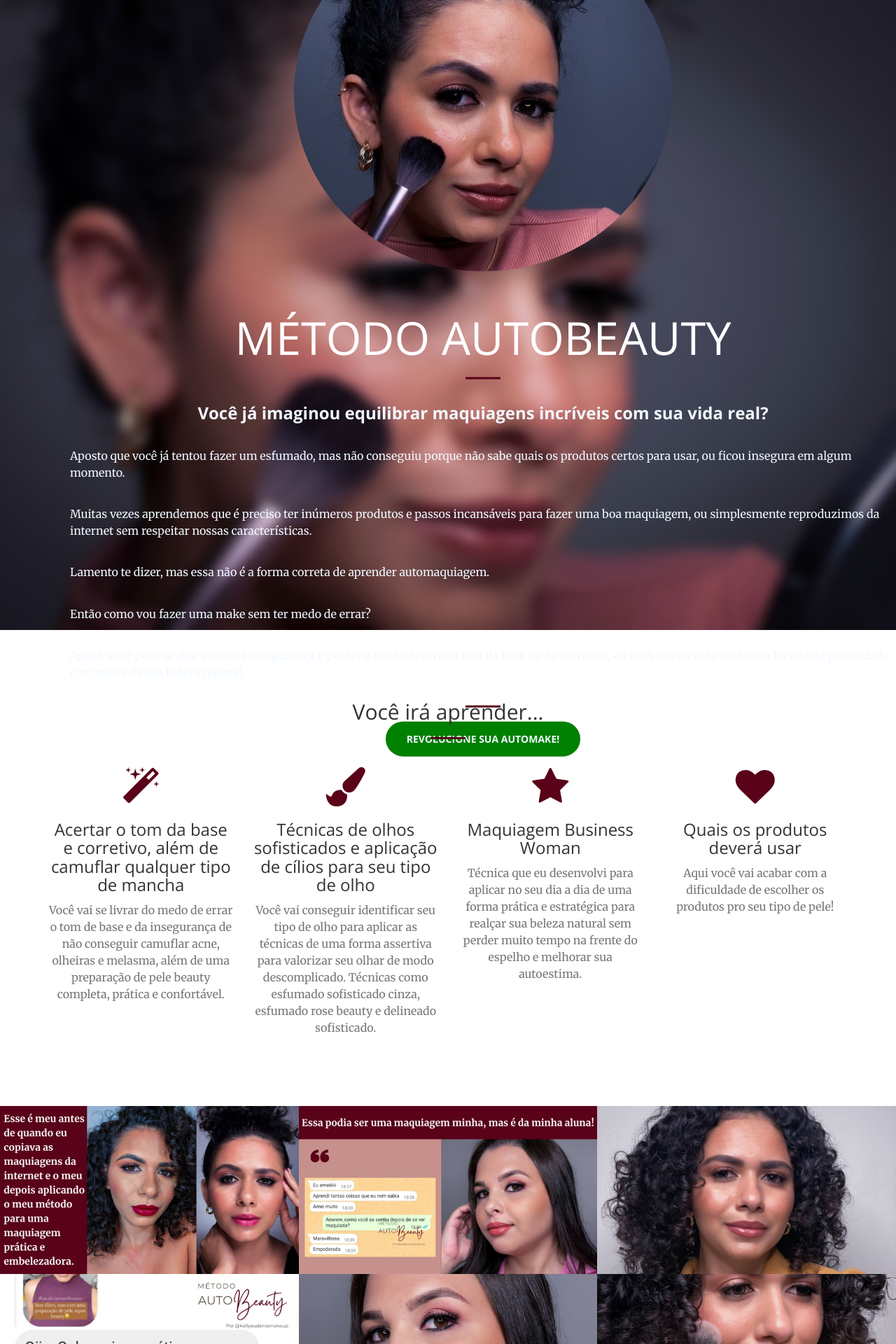
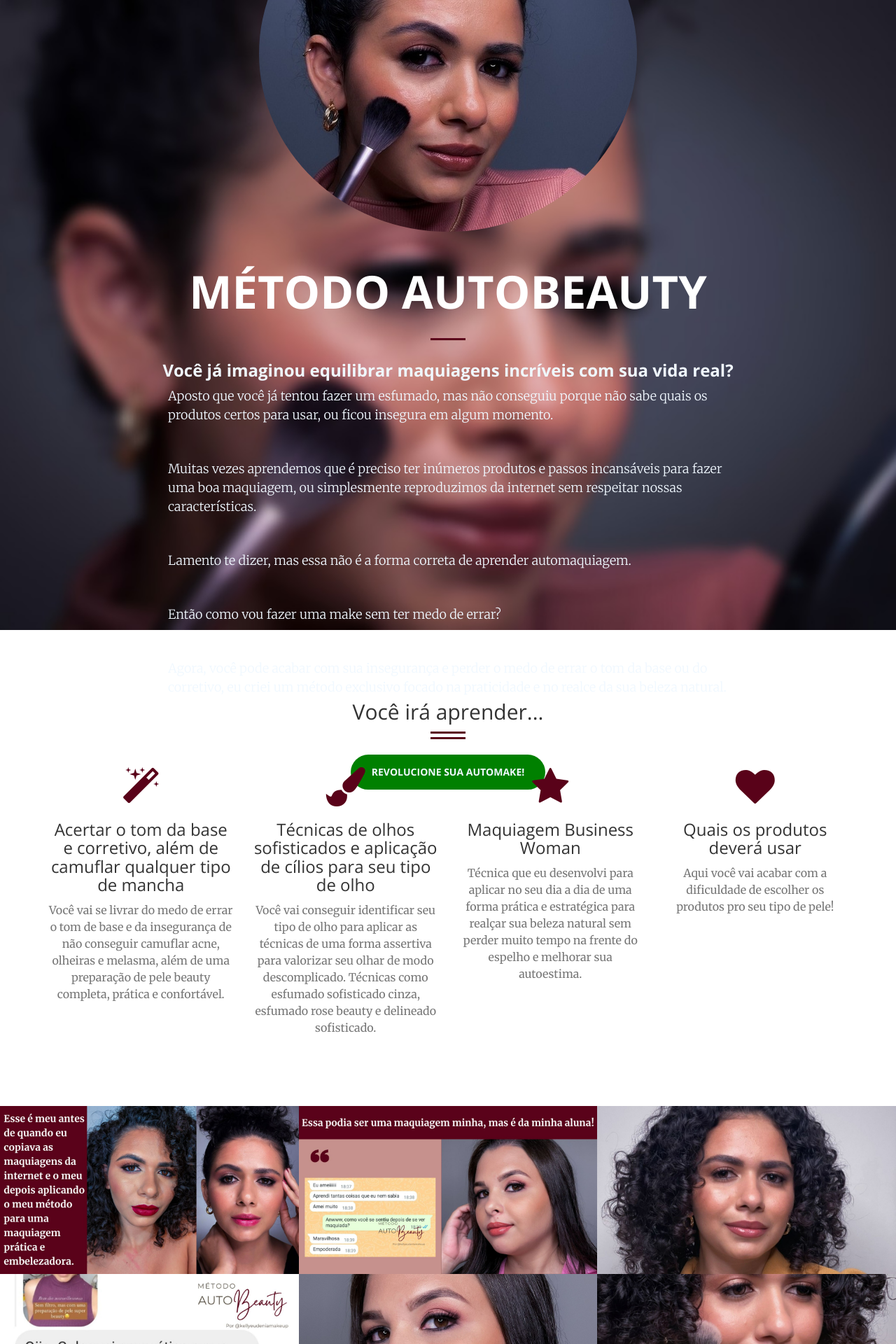
Before and after one commit to kellyeudenia/business-woman, a Jekyll site: the page built from index.html, in a window 1280 px wide. Shown: the top 1920 px of the page at 70% size. Built offline with Jekyll 4.4.1, drawn with Linux system fonts in a browser that asks for light colours.

Commit message:
Setup para a página de vendas.

```diff
--- a/_includes/header.html
+++ b/_includes/header.html
@@ -1,15 +1,15 @@
 <header>
     <div class="header-content">
-        <div class="header-content" >
+        <div class="header-content-inner" >
             <img src="img/profile/me.jpg" class="img-responsive"  style="border-radius: 50%; margin: 5% auto;" alt="Imagem de Eudenia Makeup segurando um pincel">
             <h1>MÉTODO AUTOBEAUTY</h1>
             <hr>
-            <h3 style="color: aliceblue; text-align: center; margin: 3% auto;" ><b>Você já imaginou equilibrar maquiagens incríveis com sua vida real?</b></h3>
-            <p style="color: aliceblue; text-align: left; margin: 3% auto;" >Aposto que você já tentou fazer um esfumado, mas não conseguiu porque não sabe quais os produtos certos para usar, ou ficou insegura em algum momento. </p>
-            <p style="color: aliceblue; text-align: left; margin: 3% auto;" >Muitas vezes aprendemos que é preciso ter inúmeros produtos e passos incansáveis para fazer uma boa maquiagem, ou simplesmente reproduzimos da internet sem respeitar nossas características. </p>
-            <p style="color: aliceblue; text-align: left; margin: 3% auto;" >Lamento te dizer, mas essa não é a forma correta de aprender automaquiagem.</p>
-            <p style="color: aliceblue; text-align: left; margin: 3% auto;" >Então como vou fazer uma make sem ter medo de errar?</p>
-            <p style="color: aliceblue; text-align: left; margin: 3% auto;" >Agora, você pode acabar com sua insegurança e perder o medo de errar o tom da base ou do corretivo, eu criei um método exclusivo focado na praticidade e no realce da sua beleza natural.</p>
+            <h3 style="color: aliceblue; text-align: center; " ><b>Você já imaginou equilibrar maquiagens incríveis com sua vida real?</b></h3>
+            <p style="color: aliceblue; text-align: left; " >Aposto que você já tentou fazer um esfumado, mas não conseguiu porque não sabe quais os produtos certos para usar, ou ficou insegura em algum momento. </p>
+            <p style="color: aliceblue; text-align: left; " >Muitas vezes aprendemos que é preciso ter inúmeros produtos e passos incansáveis para fazer uma boa maquiagem, ou simplesmente reproduzimos da internet sem respeitar nossas características. </p>
+            <p style="color: aliceblue; text-align: left; " >Lamento te dizer, mas essa não é a forma correta de aprender automaquiagem.</p>
+            <p style="color: aliceblue; text-align: left; " >Então como vou fazer uma make sem ter medo de errar?</p>
+            <p style="color: aliceblue; text-align: left; " >Agora, você pode acabar com sua insegurança e perder o medo de errar o tom da base ou do corretivo, eu criei um método exclusivo focado na praticidade e no realce da sua beleza natural.</p>
             <hr>
                 <a href="https://pay.hotmart.com/F76815503F" class="btn btn-default btn-xl wow tada" style="background-color: #008000; color: aliceblue;" target="_blank">REVOLUCIONE SUA AUTOMAKE!</a>
         </div>
```
